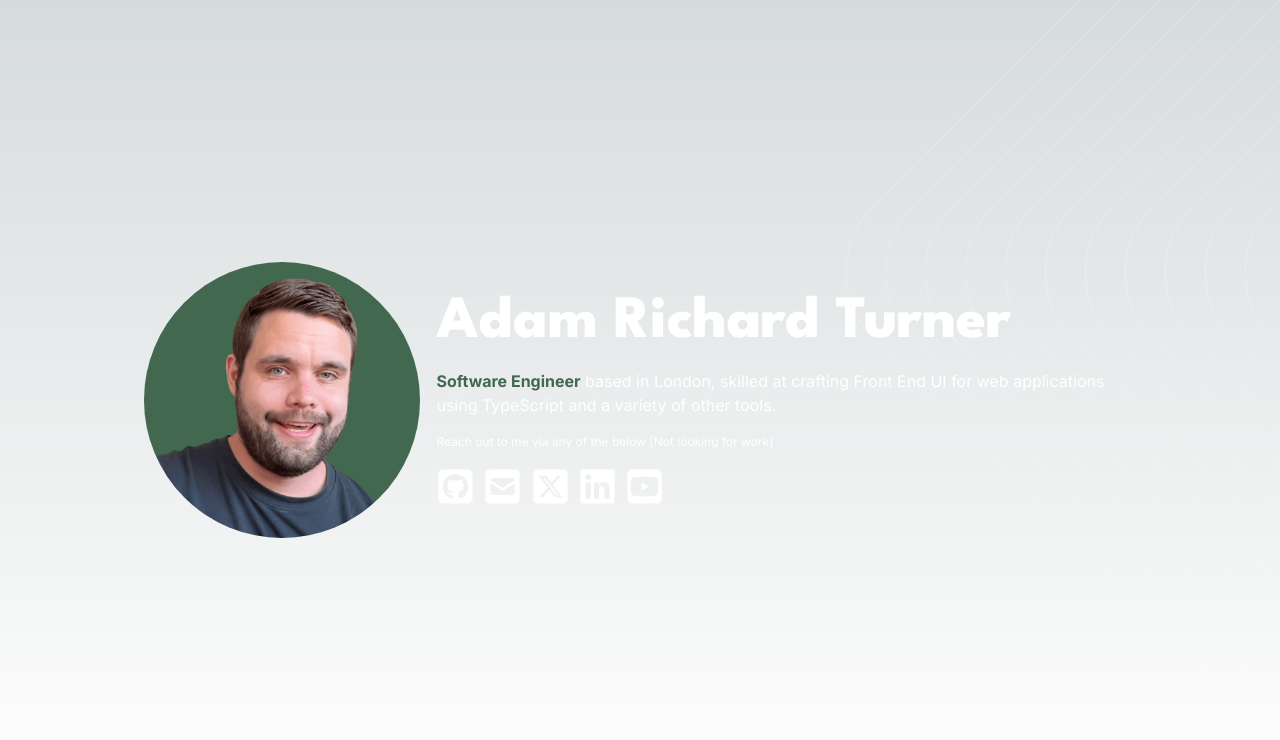
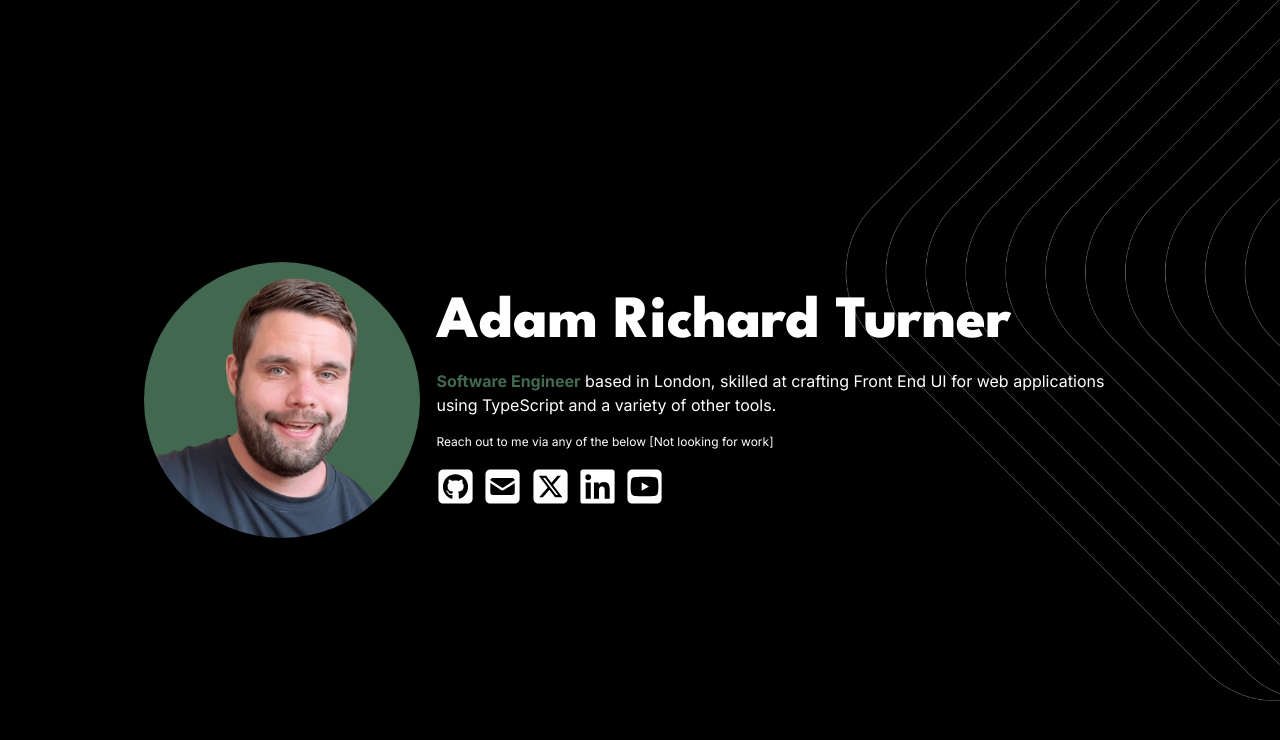
Before and after one commit to adamrichardturner/portfolio-2024, a Next.js app: page / in a window 1280 px wide. Shown: the top 740 px of the page. Built offline with nearby package versions, Linux system fonts and the light colour scheme.

Commit message:
Fixed dark mode issue

```diff
--- a/app/globals.css
+++ b/app/globals.css
@@ -2,28 +2,8 @@
 @tailwind components;
 @tailwind utilities;
 
-:root {
-  --foreground-rgb: 0, 0, 0;
-  --background-start-rgb: 214, 219, 220;
-  --background-end-rgb: 255, 255, 255;
-}
-
-@media (prefers-color-scheme: dark) {
-  :root {
-    --foreground-rgb: 255, 255, 255;
-    --background-start-rgb: 0, 0, 0;
-    --background-end-rgb: 0, 0, 0;
-  }
-}
-
 body {
-  color: rgb(var(--foreground-rgb));
-  background: linear-gradient(
-      to bottom,
-      transparent,
-      rgb(var(--background-end-rgb))
-    )
-    rgb(var(--background-start-rgb));
+  background: #000000;
 }
 
 @layer utilities {
```
